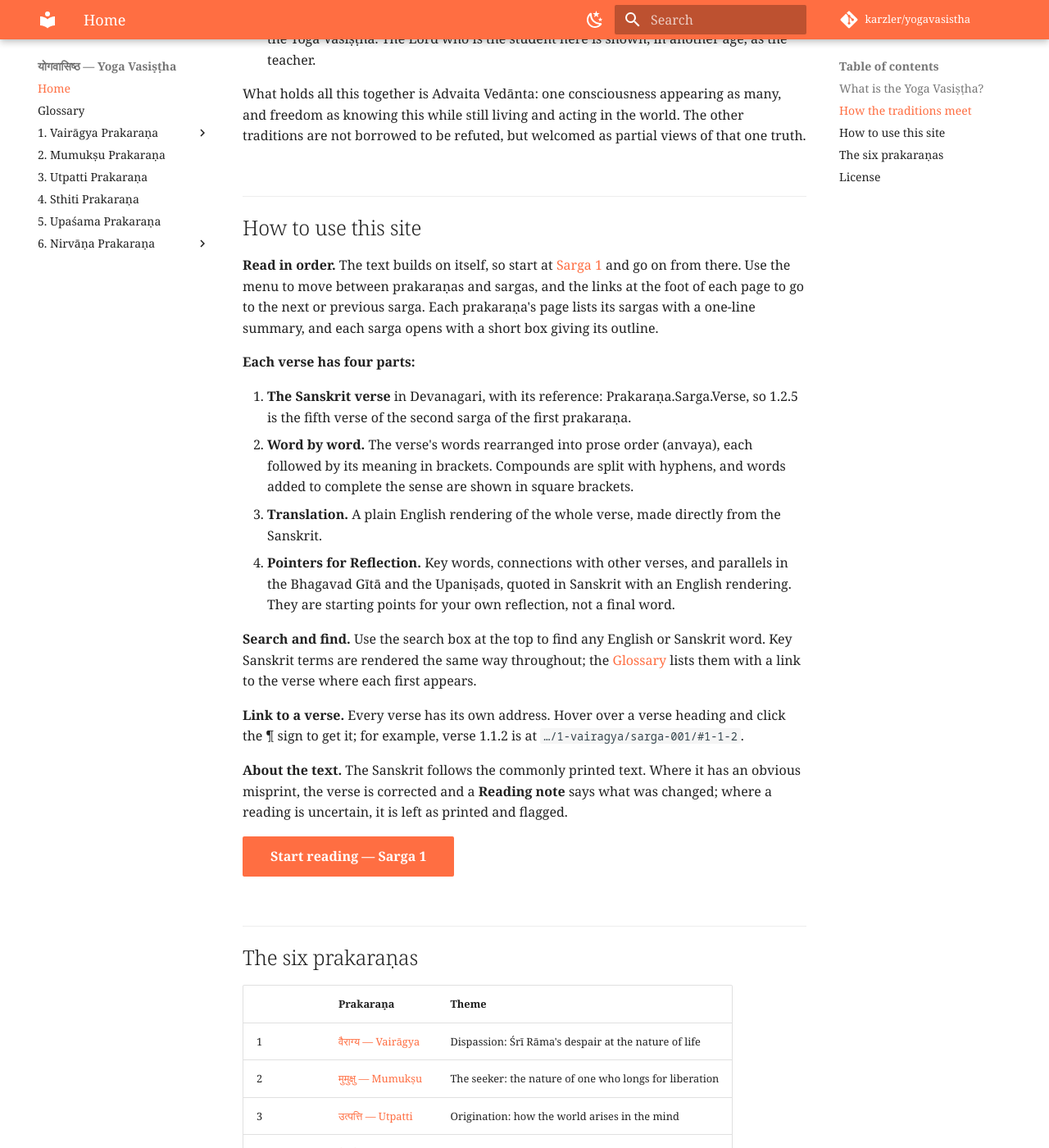
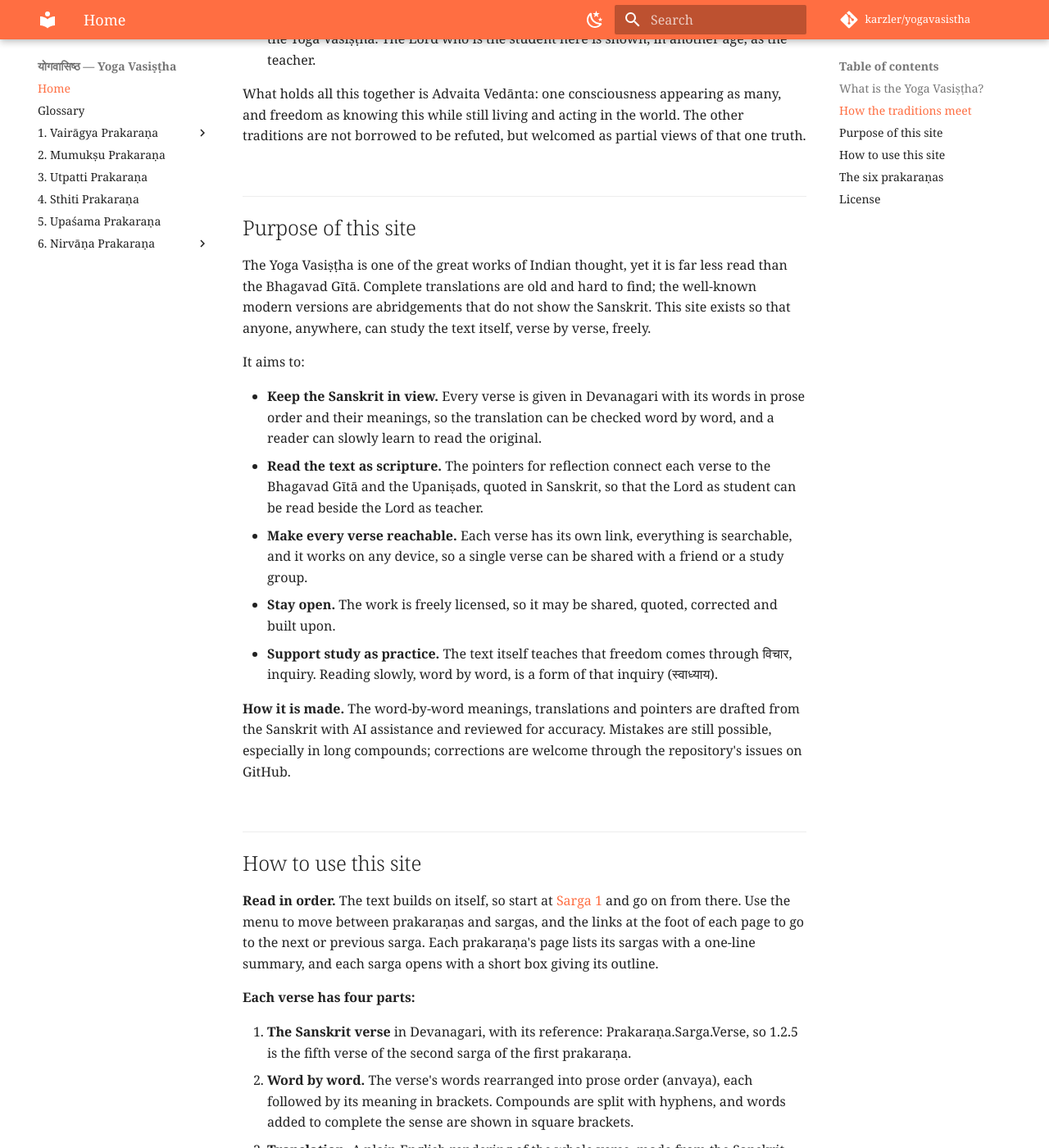
Before and after one commit to karzler/yogavasistha, an MkDocs documentation site: the page built from docs/index.md, in a window 1280 px wide and 1400 px high, scrolled down 2937 px. Shown: the whole window at 82% size. Built offline with MkDocs 1.6.1 and Material for MkDocs 9.7.7, drawn with Linux system fonts in a browser that asks for light colours; comment, search, counter and statistics services are not loaded; some of the changed text lies outside the part shown.

Commit message:
Home: add Purpose of this site and how the work is made

```diff
--- a/docs/index.md
+++ b/docs/index.md
@@ -58,6 +58,20 @@ The Yoga Vasiṣṭha does not argue against other schools so much as gather the
 
 What holds all this together is Advaita Vedānta: one consciousness appearing as many, and freedom as knowing this while still living and acting in the world. The other traditions are not borrowed to be refuted, but welcomed as partial views of that one truth.
 
+## Purpose of this site
+
+The Yoga Vasiṣṭha is one of the great works of Indian thought, yet it is far less read than the Bhagavad Gītā. Complete translations are old and hard to find; the well-known modern versions are abridgements that do not show the Sanskrit. This site exists so that anyone, anywhere, can study the text itself, verse by verse, freely.
+
+It aims to:
+
+- **Keep the Sanskrit in view.** Every verse is given in Devanagari with its words in prose order and their meanings, so the translation can be checked word by word, and a reader can slowly learn to read the original.
+- **Read the text as scripture.** The pointers for reflection connect each verse to the Bhagavad Gītā and the Upaniṣads, quoted in Sanskrit, so that the Lord as student can be read beside the Lord as teacher.
+- **Make every verse reachable.** Each verse has its own link, everything is searchable, and it works on any device, so a single verse can be shared with a friend or a study group.
+- **Stay open.** The work is freely licensed, so it may be shared, quoted, corrected and built upon.
+- **Support study as practice.** The text itself teaches that freedom comes through विचार, inquiry. Reading slowly, word by word, is a form of that inquiry (स्वाध्याय).
+
+**How it is made.** The word-by-word meanings, translations and pointers are drafted from the Sanskrit with AI assistance and reviewed for accuracy. Mistakes are still possible, especially in long compounds; corrections are welcome through the repository's issues on GitHub.
+
 ## How to use this site
 
 **Read in order.** The text builds on itself, so start at [Sarga 1](1-vairagya/sarga-001.md) and go on from there. Use the menu to move between prakaraṇas and sargas, and the links at the foot of each page to go to the next or previous sarga. Each prakaraṇa's page lists its sargas with a one-line summary, and each sarga opens with a short box giving its outline.
@@ -66,7 +80,7 @@ What holds all this together is Advaita Vedānta: one consciousness appearing as
 
 1. **The Sanskrit verse** in Devanagari, with its reference: Prakaraṇa.Sarga.Verse, so 1.2.5 is the fifth verse of the second sarga of the first prakaraṇa.
 2. **Word by word.** The verse's words rearranged into prose order (anvaya), each followed by its meaning in brackets. Compounds are split with hyphens, and words added to complete the sense are shown in square brackets.
-3. **Translation.** A plain English rendering of the whole verse, made directly from the Sanskrit.
+3. **Translation.** A plain English rendering of the whole verse, made from the Sanskrit.
 4. **Pointers for Reflection.** Key words, connections with other verses, and parallels in the Bhagavad Gītā and the Upaniṣads, quoted in Sanskrit with an English rendering. They are starting points for your own reflection, not a final word.
 
 **Search and find.** Use the search box at the top to find any English or Sanskrit word. Key Sanskrit terms are rendered the same way throughout; the [Glossary](glossary.md) lists them with a link to the verse where each first appears.
```
